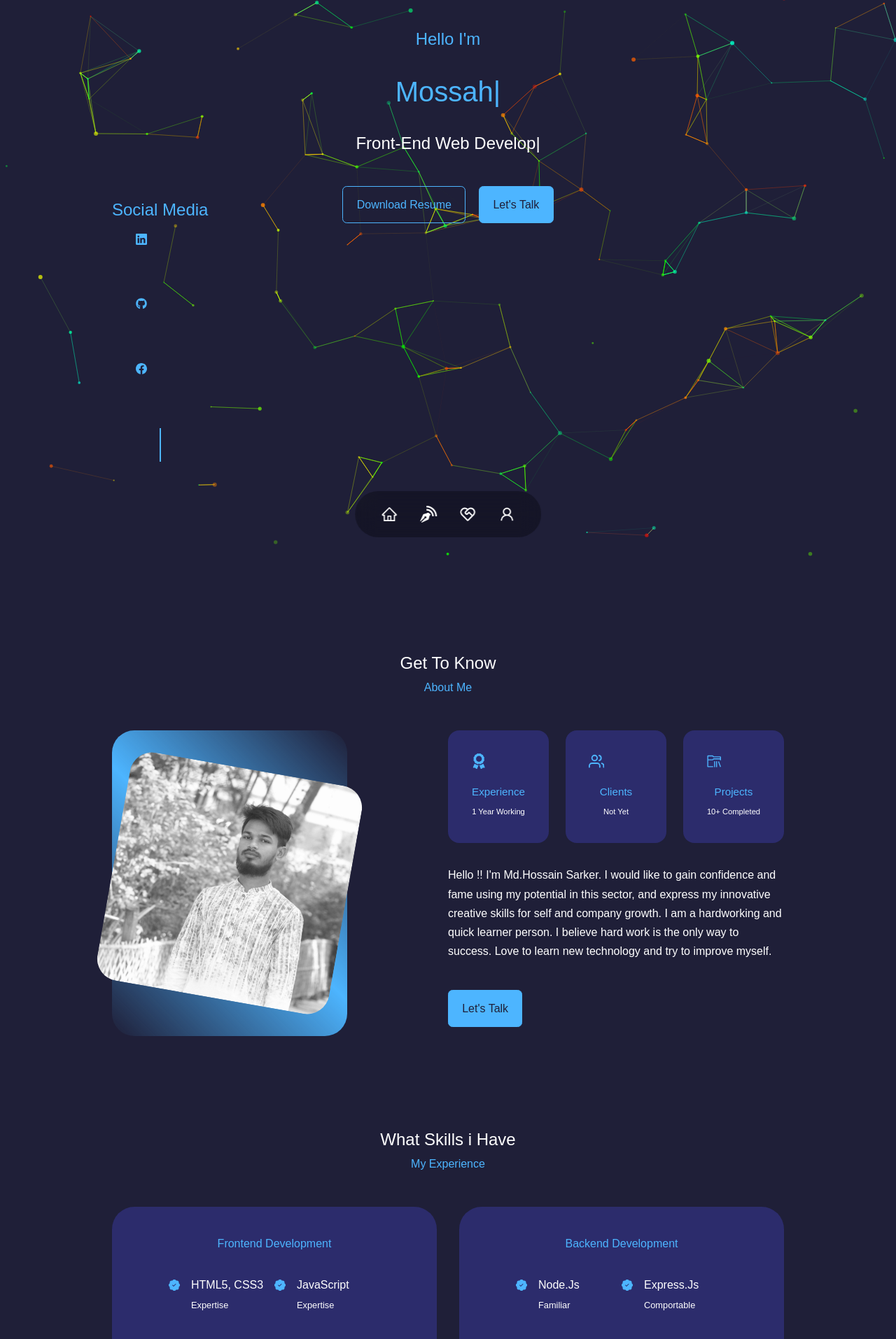
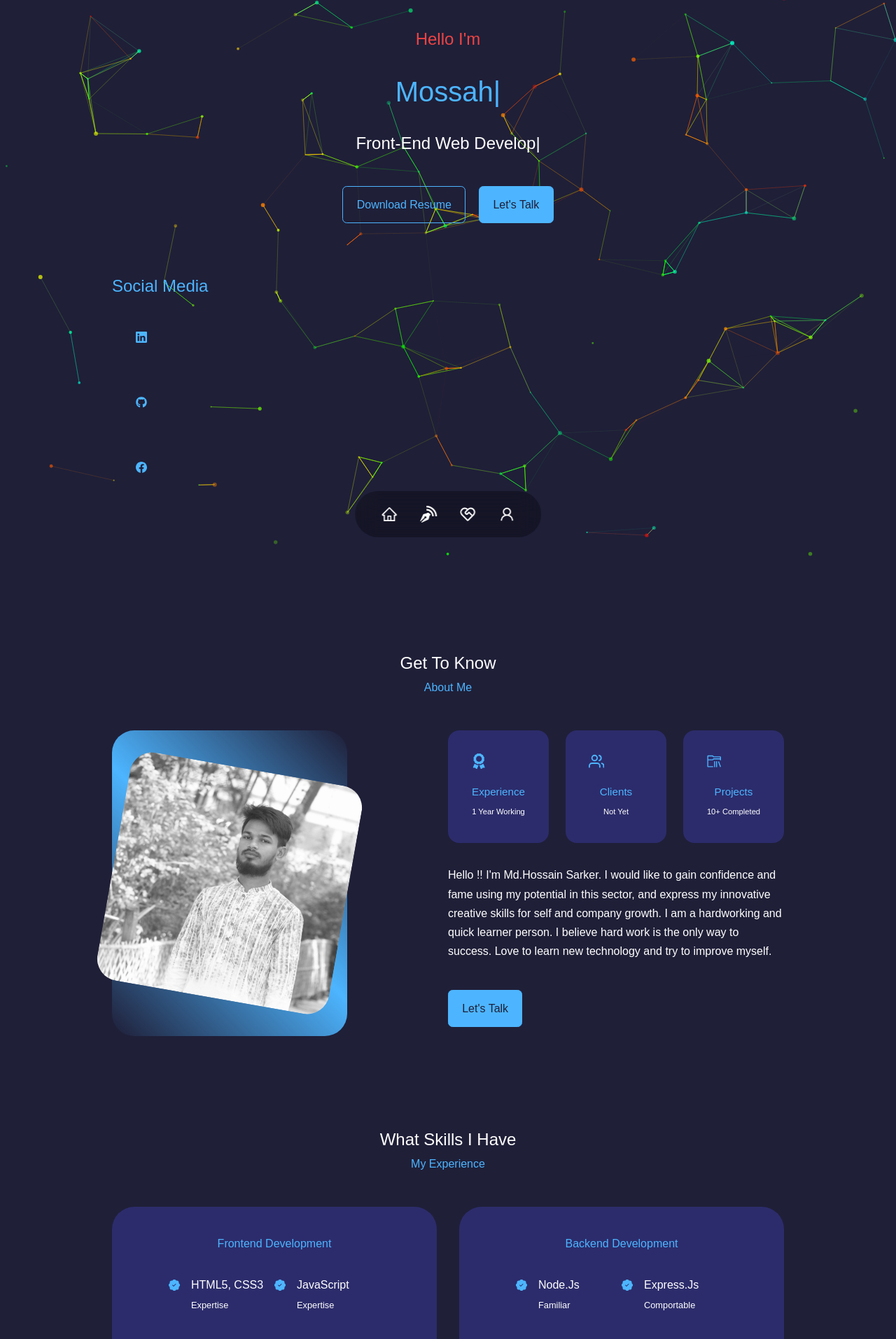
Before and after one commit to Mossahid123/my-portfolio-site, a React (Create React App) app: page / in a window 1280 px wide. Shown: the top 1914 px of the page at 70% size. Built offline with nearby package versions, Linux system fonts and the light colour scheme.

Commit message:
overview andupdated design

```diff
--- a/src/Components/Experience/Experience.js
+++ b/src/Components/Experience/Experience.js
@@ -5,7 +5,7 @@ import { BsPatchCheckFill } from "react-icons/bs";
 const Experience = () => {
     return (
         <section id="experience">
-      <h5>What Skills i Have</h5>
+      <h5>What Skills I Have</h5>
       <h2>My Experience</h2>
 
       <div className="container experience_container">
--- a/src/Components/SocialMedia/SocialMedia.js
+++ b/src/Components/SocialMedia/SocialMedia.js
@@ -7,7 +7,7 @@ import { SiFacebook } from "react-icons/si";
 const SocialMedia = () => {
     return (
         <div className="header_socials">
-            <h5>Social Media</h5>
+            <h5 className='mb-8'>Social Media</h5>
             <a
                 href="https://www.linkedin.com/in/md-hossain-sarker-539170241/"
                 rel="noreferrer"
--- a/src/Pages/Home/Banner/Banner.css
+++ b/src/Pages/Home/Banner/Banner.css
@@ -34,14 +34,9 @@ header {
     gap: 0.8rem;
     position: absolute;
     left: 0;
-    bottom: 10rem;
+    bottom: 5rem;
   }
-  .header_socials::after {
-    content: "";
-    width: 2px;
-    height: 3rem;
-    background: var(--color-primary);
-  }
+
 
   @media screen and (max-width: 1024px) {
     header {
--- a/src/Pages/Home/Banner/Banner.js
+++ b/src/Pages/Home/Banner/Banner.js
@@ -8,7 +8,7 @@ const Banner = () => {
     return (
         <header id="top">
             <div id="text" className="container header_container">
-                <h5>Hello I'm</h5>
+                <h5 className='text-red-500'>Hello I'm</h5>
                 <h1>
                     <Typed
                         strings={[
--- a/tailwind.config.js
+++ b/tailwind.config.js
@@ -1,4 +1,4 @@
-/** @type {import('tailwindcss').Config} */
+
 module.exports = {
   content: ["./src/**/*.{html,js}"],
   theme: {
```
Also changed, not shown: 1 other file (tests, documents, lock files or other folders).
